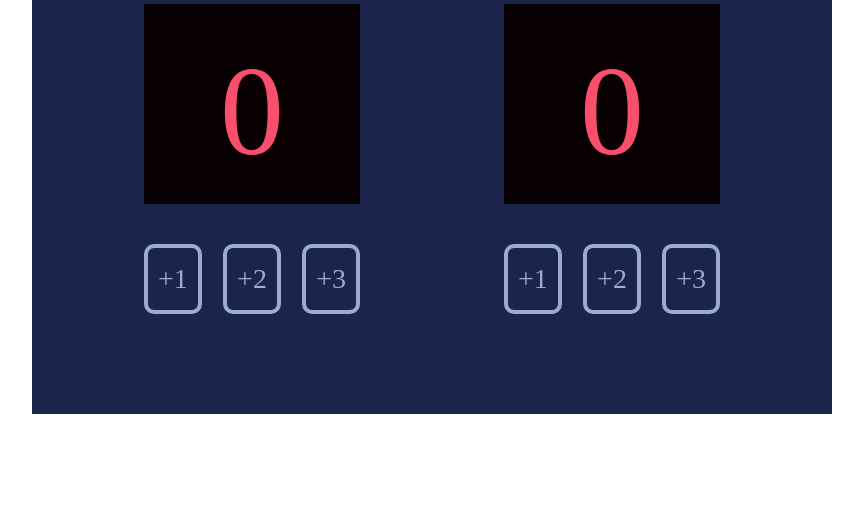
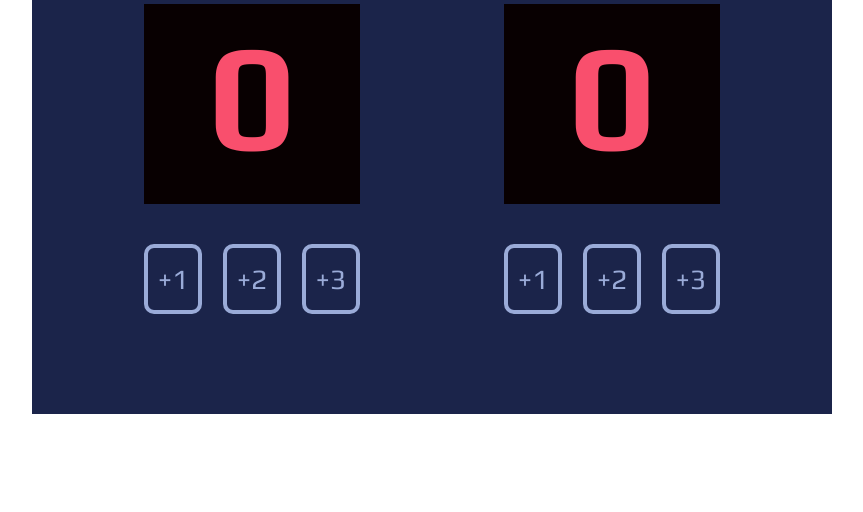
Before and after one commit to JuanD021/Basketball-scoreboard, a website built with Vite: page index.html in a window 1280 px wide. Shown: the part 288-800 px from the top of the page, without its empty margins (208-1071 px from the left). Built offline with nearby package versions, Linux system fonts and the light colour scheme; files whose address does not match are found by name.

Commit message:
Changed main font-family

```diff
--- a/index.css
+++ b/index.css
@@ -1,8 +1,3 @@
-@font-face {
-	font-family: 'CursedTimer';
-	src: url(../assets/fonts/CursedTimerUlil-Aznm.ttf);
-}
-
 * {
 	box-sizing: border-box;
 	margin: 0;
@@ -14,6 +9,7 @@ body {
 	display: flex;
 	justify-content: center;
 	align-items: center;
+	font-family: 'Play', sans-serif;
 }
 
 .scoreboard {
@@ -32,7 +28,6 @@ body {
 
 .score__header {
 	font-size: 64px;
-	font-family: sans-serif;
 	font-weight: 600;
 	text-align: center;
 	text-transform: uppercase;
@@ -42,7 +37,6 @@ body {
 }
 
 .score__counter {
-	font-family: 'CursedTimer';
 	background-color: #080001;
 	width: 100%;
 	height: 200px;
@@ -51,12 +45,13 @@ body {
 }
 
 .score__counter p {
-	font-size: 128px;
+	font-size: 152px;
+	font-weight: 600;
 	color: #f94f6d;
 	position: absolute;
 	top: 50%;
 	left: 50%;
-	transform: translate(-50%, -45%);
+	transform: translate(-50%, -55%);
 }
 
 .score__buttons {
@@ -69,7 +64,7 @@ body {
 
 .btn {
 	display: inline-block;
-	font-family: 'CursedTimer';
+	font-family: inherit;
 	font-size: 28px;
 	color: #9aabd8;
 	background-color: transparent;
--- a/index.html
+++ b/index.html
@@ -1,5 +1,8 @@
 <html>
 	<head>
+		<link rel="preconnect" href="https://fonts.googleapis.com" />
+		<link rel="preconnect" href="https://fonts.gstatic.com" crossorigin />
+		<link href="https://fonts.googleapis.com/css2?family=Play:wght@400;700&display=swap" rel="stylesheet" />
 		<link rel="stylesheet" href="index.css" />
 	</head>
 	<body>
```
